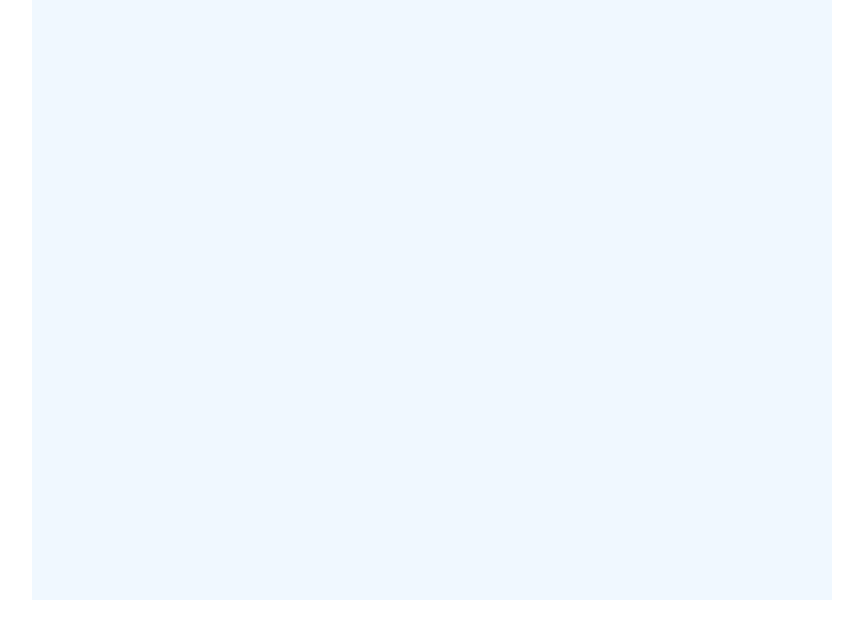
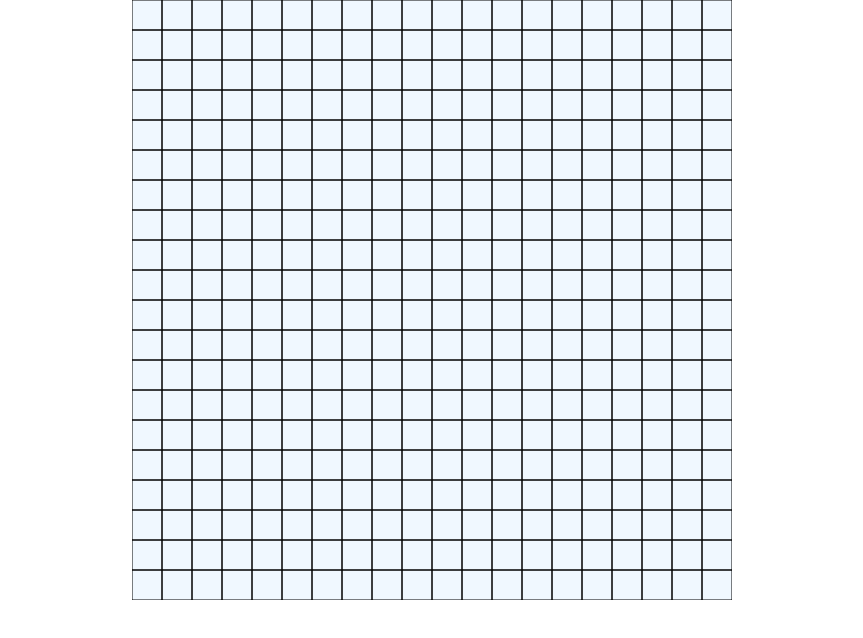
Before and after one commit to abbassolgi602/Bomb-Game, a plain HTML site: page index.html in a window 1280 px wide. Shown: the whole page, without its empty margins (208-1071 px from the left). Drawn offline with Linux system fonts and the light colour scheme.

Commit message:
resume coding

```diff
--- a/index.html
+++ b/index.html
@@ -7,7 +7,7 @@
 </head>
 
 <body>
-    <canvas id="canvas" width="800px" height="600px"></canvas>
+    <canvas id="canvas" width="600px" height="600px"></canvas>
     <script src="script.js"></script>
 </body>
 
--- a/script.js
+++ b/script.js
@@ -1,7 +1,185 @@
 const canvas = document.querySelector('#canvas');
 const ctx = canvas.getContext('2d');
+const bombCount = 30;
+const sizeGame = 20;
 
+var arry = [];
 
 function generateRandom(min, max) {
-    return Math.round(Math.random() * (max - min) + min);
+    return Math.floor(Math.random() * (max - min) + min);
 }
+for (var i = 0; i < sizeGame; i++) {
+    arry[i] = [];
+    for (var j = 0; j < sizeGame; j++) {
+        arry[i][j] = { data: undefined, status: 'hidden' };
+
+    }
+}
+
+// Create Bombs
+for (var i = 0; i < bombCount; i++) {
+    var randomX = generateRandom(0, sizeGame);
+    var randomY = generateRandom(0, sizeGame);
+    if (arry[randomX][randomY].data != 'Bomb') {
+        arry[randomX][randomY] = { data: 'Bomb', status: 'hidden' };
+    } else {
+        i--;
+    }
+}
+
+canvas.addEventListener('click', (e) => {
+    arry[Math.floor(e.offsetX / (canvas.offsetWidth / sizeGame))][Math.floor(e.offsetY / (canvas.offsetWidth / sizeGame))].status = 'visible';
+    updateGame(Math.floor(e.offsetX / (canvas.offsetWidth / sizeGame)), Math.floor(e.offsetY / (canvas.offsetWidth / sizeGame)));
+    drawGame();
+});
+
+// Create Numbers
+for (var i = 0; i < sizeGame; i++) {
+    for (var j = 0; j < sizeGame; j++) {
+        if (arry[i][j].data != 'Bomb') {
+            var counting = 0;
+            if (arry[i][j].data == 'Bomb') {
+                counting++;
+            }
+            if (arry[i][j - 1]) {
+                if (arry[i][j - 1].data == 'Bomb') {
+                    counting++;
+                }
+            }
+            if (arry[i][j + 1]) {
+                if (arry[i][j + 1].data == 'Bomb') {
+                    counting++;
+                }
+            }
+            if (arry[i + 1]) {
+                if (arry[i + 1][j]) {
+                    if (arry[i + 1][j].data == 'Bomb') {
+                        counting++;
+                    }
+                }
+            }
+            if (arry[i + 1]) {
+                if (arry[i + 1][j - 1]) {
+                    if (arry[i + 1][j - 1].data == 'Bomb') {
+                        counting++;
+                    }
+                }
+            }
+            if (arry[i + 1]) {
+                if (arry[i + 1][j + 1]) {
+                    if (arry[i + 1][j + 1].data == 'Bomb') {
+                        counting++;
+                    }
+                }
+            }
+            if (arry[i - 1]) {
+                if (arry[i - 1][j - 1]) {
+                    if (arry[i - 1][j - 1].data == 'Bomb') {
+                        counting++;
+                    }
+                }
+            }
+            if (arry[i - 1]) {
+                if (arry[i - 1][j].data == 'Bomb') {
+                    counting++;
+                }
+            }
+            if (arry[i - 1]) {
+                if (arry[i - 1][j + 1]) {
+                    if (arry[i - 1][j + 1].data == 'Bomb') {
+                        counting++;
+                    }
+                }
+            }
+            arry[i][j].data = counting;
+        }
+    }
+}
+
+function updateGame(i, j) {
+    if (arry[i][j].data == 0) {
+
+        if (arry[i][j - 1] && arry[i][j - 1].status != 'visible') {
+            arry[i][j - 1].status = 'visible';
+        }
+        if (arry[i][j + 1] && arry[i][j + 1].status != 'visible') {
+            arry[i][j + 1].status = 'visible';
+        }
+        if (arry[i + 1]) {
+            if (arry[i + 1][j] && arry[i + 1][j].status != 'visible') {
+                arry[i + 1][j].status = 'visible';
+            }
+        }
+        if (arry[i + 1]) {
+            if (arry[i + 1][j - 1] && arry[i + 1][j - 1].status != 'visible') {
+                arry[i + 1][j - 1].status = 'visible';
+            }
+        }
+        if (arry[i + 1]) {
+            if (arry[i + 1][j + 1] && arry[i + 1][j + 1].status != 'visible') {
+                arry[i + 1][j + 1].status = 'visible';
+            }
+        }
+        if (arry[i - 1]) {
+            if (arry[i - 1][j - 1] && arry[i - 1][j - 1].status != 'visible') {
+                arry[i - 1][j - 1].status = 'visible';
+            }
+        }
+        if (arry[i - 1]) {
+            if (arry[i - 1][j] && arry[i - 1][j].status != 'visible') {
+                arry[i - 1][j].status = 'visible';
+            }
+        }
+        if (arry[i - 1]) {
+            if (arry[i - 1][j + 1] && arry[i - 1][j + 1].status != 'visible') {
+                arry[i - 1][j + 1].status = 'visible';
+            }
+        }
+        // if (arry[i][j - 1].data == 0) {
+        //     updateGame(i, j - 1)
+        // }
+        // if (arry[i][j + 1].data == 0) {
+        //     updateGame(i, j + 1)
+        // }
+        // if (arry[i + 1][j].data == 0) {
+        //     updateGame(i + 1, j)
+        // }
+        // if (arry[i + 1][j - 1].data == 0) {
+        //     updateGame(i + 1, j - 1)
+        // }
+        // if (arry[i + 1][j + 1].data == 0) {
+        //     updateGame(i + 1, j + 1)
+        // }
+        // if (arry[i - 1][j + 1].data == 0) {
+        //     updateGame(i - 1, j + 1)
+        // }
+        if (arry[i - 1][j - 1].data == 0) {
+            updateGame(i - 1, j - 1)
+        }
+        if (arry[i - 1][j].data == 0) {
+            updateGame(i - 1, j)
+        }
+    }
+}
+
+function drawGame() {
+    ctx.beginPath();
+    ctx.clearRect(0, 0, canvas.offsetWidth, canvas.offsetHeight);
+    for (var i = 0; i < sizeGame; i++) {
+        for (var j = 0; j < sizeGame; j++) {
+            ctx.beginPath();
+            ctx.rect(i * canvas.offsetWidth / sizeGame, j * canvas.offsetWidth / sizeGame, canvas.offsetWidth / sizeGame, canvas.offsetWidth / sizeGame);
+            ctx.stroke();
+            if (arry[i][j].status == 'visible') {
+                if (arry[i][j].data == 'Bomb') {
+                    ctx.beginPath();
+                    ctx.fillRect(i * canvas.offsetWidth / sizeGame, j * canvas.offsetWidth / sizeGame, canvas.offsetWidth / sizeGame, canvas.offsetWidth / sizeGame);
+                } else {
+                    ctx.beginPath();
+                    ctx.fillText(arry[i][j].data, i * canvas.offsetWidth / sizeGame + 10, j * canvas.offsetWidth / sizeGame + 20);
+                }
+            }
+        }
+    }
+}
+drawGame();
```
